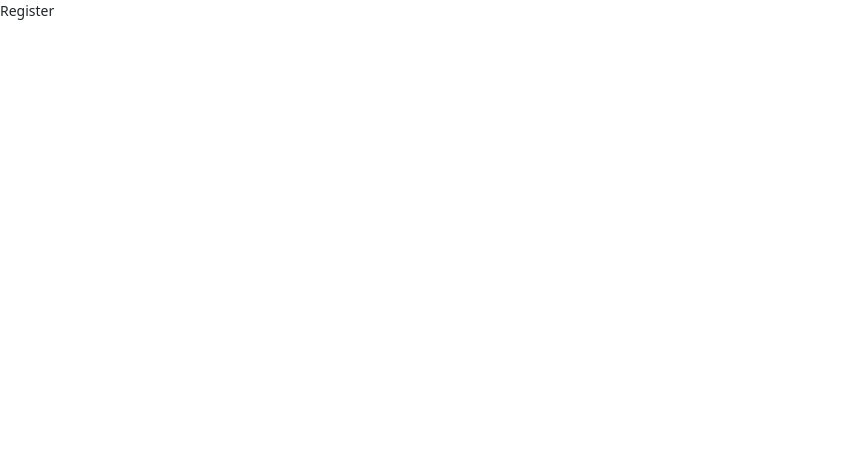
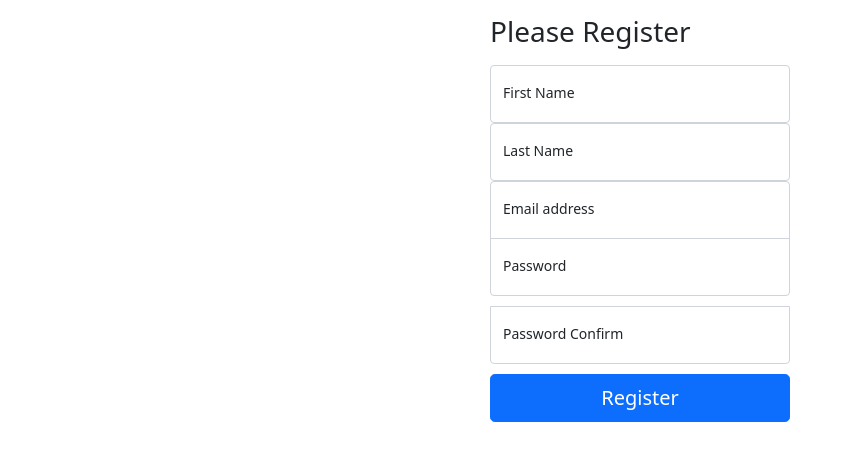
Before and after one commit to yaasin-raki2/Fiber-Test-Front, a React (Vite) app in the folder AD/: page /register in a window 1280 px wide. Shown: the top 460 px of the page, without its empty margins (0-852 px from the left). Built offline with nearby package versions, Linux system fonts and the light colour scheme.

Commit message:
created a basic registring page that sends users credentials to the fiber api via axios

```diff
--- a/AD/package.json
+++ b/AD/package.json
@@ -7,6 +7,7 @@
     "serve": "vite preview"
   },
   "dependencies": {
+    "axios": "^0.21.4",
     "react": "^17.0.0",
     "react-dom": "^17.0.0",
     "react-router-dom": "^5.3.0"
--- a/AD/src/pages/Register.tsx
+++ b/AD/src/pages/Register.tsx
@@ -1,7 +1,96 @@
-import React from "react";
+import React, { Component, SyntheticEvent } from "react";
+import axios from "axios";
+import { Redirect } from "react-router-dom";
 
-const Register = () => {
-    return <div>Register</div>;
-};
+class Register extends Component {
+    firstName = "";
+    lastName = "";
+    email = "";
+    password = "";
+    passwordConfirm = "";
+
+    state = {
+        redirect: false,
+    };
+
+    submit = async (e: SyntheticEvent) => {
+        e.preventDefault();
+
+        await axios.post("http://localhost:8000/api/admin/register", {
+            first_name: this.firstName,
+            last_name: this.lastName,
+            email: this.email,
+            password: this.password,
+            password_confirm: this.passwordConfirm,
+        });
+
+        this.setState({ redirect: true });
+    };
+
+    render() {
+        if (this.state.redirect) {
+            return <Redirect to="/login" />;
+        }
+        return (
+            <main className="form-signin">
+                <form onSubmit={this.submit}>
+                    <h1 className="h3 mb-3 fw-normal">Please Register</h1>
+
+                    <div className="form-floating">
+                        <input
+                            className="form-control"
+                            placeholder="First Name"
+                            onChange={(e) => (this.firstName = e.target.value)}
+                        />
+                        <label>First Name</label>
+                    </div>
+
+                    <div className="form-floating">
+                        <input
+                            className="form-control"
+                            placeholder="Last Name"
+                            onChange={(e) => (this.lastName = e.target.value)}
+                        />
+                        <label>Last Name</label>
+                    </div>
+
+                    <div className="form-floating">
+                        <input
+                            type="email"
+                            className="form-control"
+                            placeholder="name@example.com"
+                            onChange={(e) => (this.email = e.target.value)}
+                        />
+                        <label>Email address</label>
+                    </div>
+
+                    <div className="form-floating">
+                        <input
+                            type="password"
+                            className="form-control"
+                            placeholder="Password"
+                            onChange={(e) => (this.password = e.target.value)}
+                        />
+                        <label>Password</label>
+                    </div>
+
+                    <div className="form-floating">
+                        <input
+                            type="password"
+                            className="form-control"
+                            placeholder="Password Confirm"
+                            onChange={(e) => (this.passwordConfirm = e.target.value)}
+                        />
+                        <label>Password Confirm</label>
+                    </div>
+
+                    <button className="w-100 btn btn-lg btn-primary" type="submit">
+                        Register
+                    </button>
+                </form>
+            </main>
+        );
+    }
+}
 
 export default Register;
```
Also changed, not shown: 1 other file (tests, documents, lock files or other folders).
